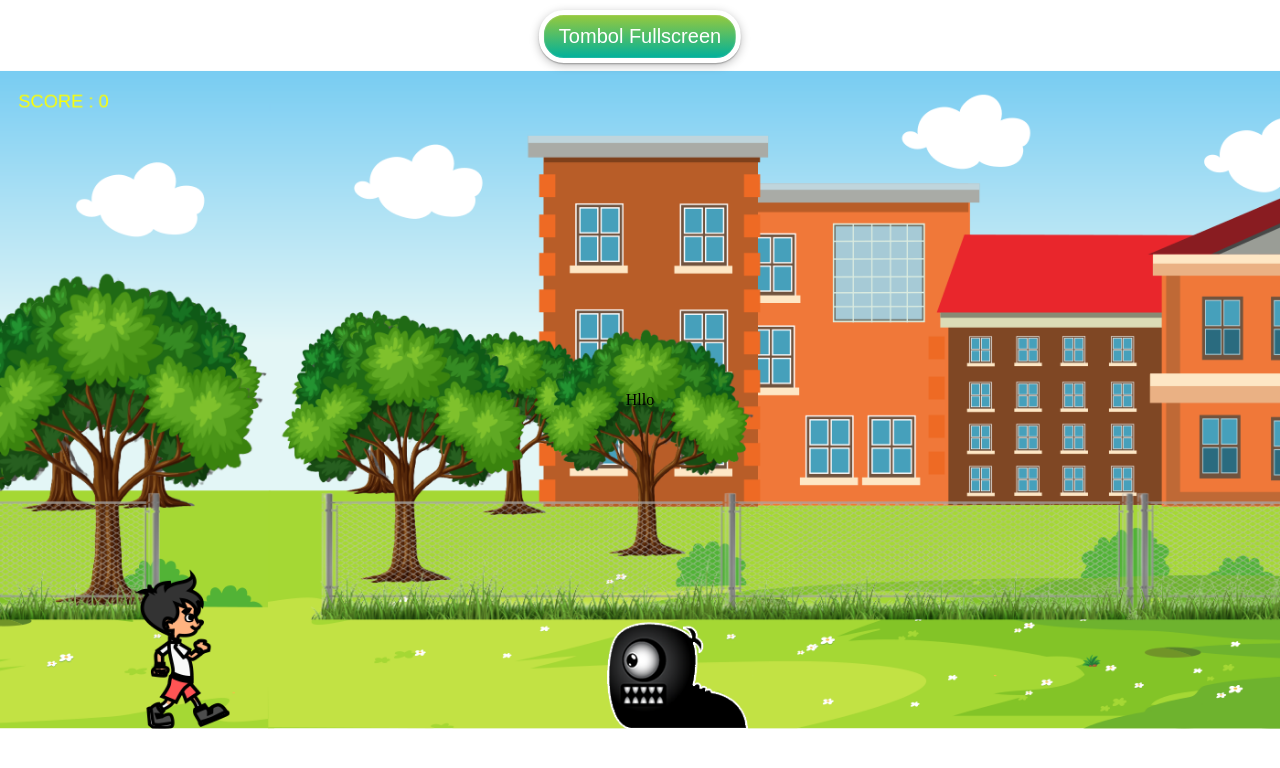
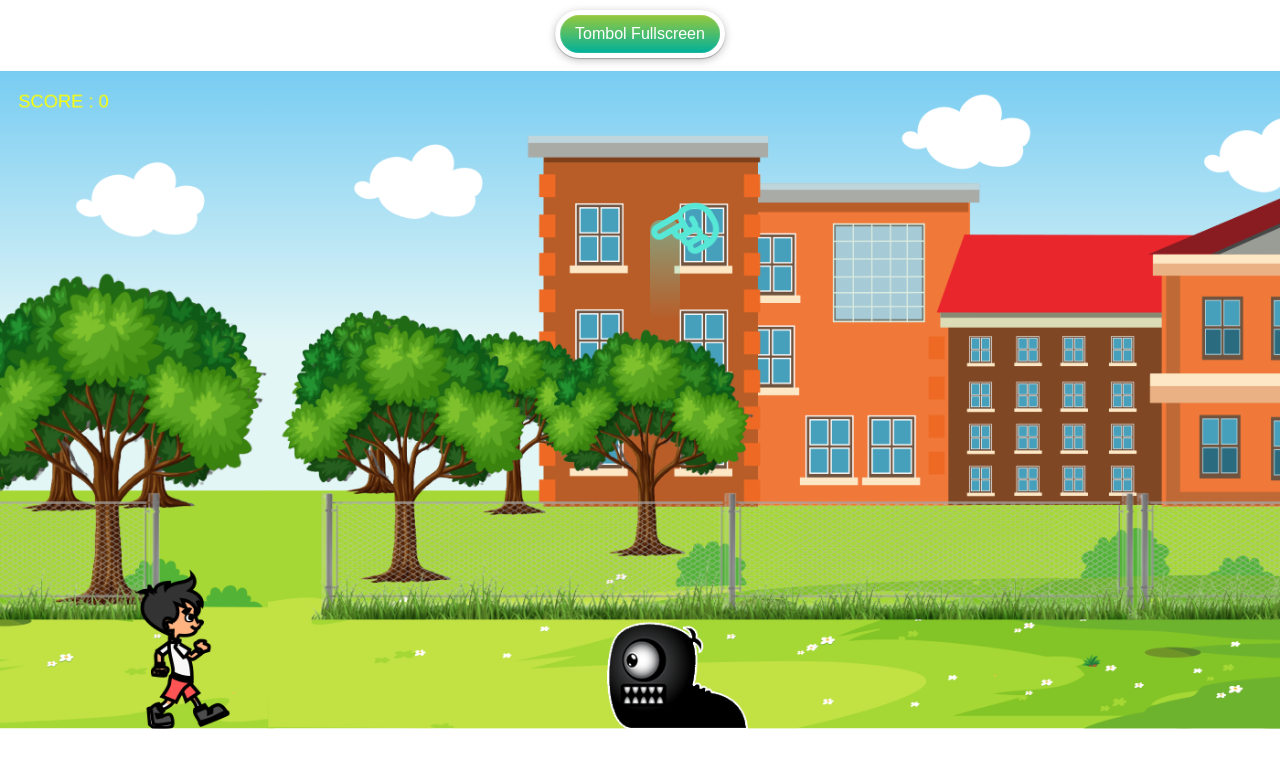
Before and after one commit to hendraadi011/game_jump, a plain HTML site: page index.html in a window 1280 px wide. Drawn offline with Linux system fonts and the light colour scheme; a web font is replaced by a local one.

Commit message:
upload game

```diff
--- a/index.html
+++ b/index.html
@@ -5,6 +5,14 @@
     <meta name="viewport" content="width=device-width, initial-scale=1.0">
     <title>Javascript 2D Game</title>
     <link rel="stylesheet" href="style.css">
+
+    <link rel="preconnect" href="https://fonts.googleapis.com">
+<link rel="preconnect" href="https://fonts.gstatic.com" crossorigin>
+<link href="https://fonts.googleapis.com/css2?family=Days+One&display=swap" rel="stylesheet">
+
+<link rel="stylesheet" href="https://cdnjs.cloudflare.com/ajax/libs/font-awesome/6.4.2/css/all.min.css">
+
+
 </head>
 <body>
     <canvas id="canvas1">
@@ -15,9 +23,17 @@
     <button id="fullScreenButton">Tombol Fullscreen</button>
 
     <h1 id="menang"></h1>
-    <div class="card">
+    <div class="tombol">
+            <div class="tow">
+                <span></span>
+                <i class="fa-regular fa-hand-point-left"></i>
+
+            </div>
+
+    </div>
+    <!-- <div class="card">
         <p>Hllo</p>
-    </div>
+    </div> -->
 
 
     <script src="script.js"></script>
--- a/script.js
+++ b/script.js
@@ -1,6 +1,7 @@
 window.addEventListener('load', function() {
     const canvas = document.getElementById('canvas1');
     const ctx = canvas.getContext('2d');
+    const tombolScroll = document.querySelector('.tombol');
 
     canvas.width = 1400;
     canvas.height = 720;
@@ -283,6 +284,11 @@ window.addEventListener('load', function() {
                 this.markedForDelation = true;
                 score++;
             }
+
+            if(score > 10 )
+            {
+                this.speed = 10;
+            }
         }
 
     }
@@ -312,9 +318,11 @@ window.addEventListener('load', function() {
         context.fillStyle = 'yellow';
         context.fillText('SCORE : ' + score, 20,40)
 
-        if(score > 5)
-        {
-            document.getElementById('menang').innerHTML = 'menang'
+        if(score < 4 ) {
+            tombolScroll.classList.add("active");
+        }
+        else{
+            tombolScroll.classList.remove("active")
         }
 
 
@@ -323,13 +331,27 @@ window.addEventListener('load', function() {
             context.fillStyle = 'white';
             context.fillText('GAME OVER', canvas.width/2, 200);
             context.fillStyle = 'black';
-            context.fillText('GAME OVER, press enter or swipe down to restrat!', canvas.width/2 ,300)
+            context.fillText('GAME OVER,swipe down to restrat!', canvas.width/2 ,250)
+            tombolScroll.classList.remove("active")
         }
 
 
 
 
     }
+
+    function toggleFullScreen() {
+        if(!document.fullscreenElement) {
+            canvas.requestFullscreen().catch(err => {
+                alert(`Error, tidak dapat mengaktifkan mode layar penuh : ${err.message}`)
+            });
+        }else{
+            document.exitFullscreen();
+        }
+    }
+    fullScreenButton.addEventListener('click', toggleFullScreen)
+    toggleFullScreen()
+
 
     function restartGame() {
         player.restart()
@@ -338,19 +360,11 @@ window.addEventListener('load', function() {
         score = 0;
         gameOver = false;
         animate(0)
+
+
     }
 
-    function toggleFullScreen() {
-        // if(!document.fullscreenElement) {
-        //     canvas.requestFullscreen().catch(err => {
-        //         alert(`Error, tidak dapat mengaktifkan mode layar penuh : ${err.message}`)
-        //     });
-        // }else{
-        //     document.exitFullscreen();
-        // }
-    }
-    fullScreenButton.addEventListener('click', toggleFullScreen)
-    toggleFullScreen()
+
 
     const input = new inputHandler();
     const player = new Player(canvas.width, canvas.height);
--- a/style.css
+++ b/style.css
@@ -1,9 +1,11 @@
-@import url('https://fonts.googleapis.com/css2?family=Days+One&display=swap');
+
+
 * {
     margin: 0;
     padding: 0;
     box-sizing: border-box;
     overflow: hidden;
+    font-family: 'Days One', sans-serif;
 }
 
 
@@ -27,7 +29,7 @@
     position: absolute;
     text-align: center;
     padding: 10px 15px;
-    font-size: 20px;
+    font-size: 16px;
     top: 10px;
     left: 50%;
     border-radius: 25px;
@@ -37,15 +39,15 @@
     background-image: linear-gradient(to top, #00b09b, #96c93d);
     color: #fff;
     box-shadow: rgba(0, 0, 0, 0.25) 0px 0.0625em 0.0625em, rgba(0, 0, 0, 0.25) 0px 0.125em 0.5em, rgba(255, 255, 255, 0.1) 0px 0px 0px 1px inset;
-    animation: reverse;
-    font-family: 'Days One', sans-serif;
+    z-index: 2000;
+
 }
 #fullScreenButton:hover {
     font-size: 22px;
     background: red;
 }
 
-.card {
+.tombol {
     position: absolute;
     width: 100%;
     height: 100vh;
@@ -53,5 +55,72 @@
     justify-content: center;
     align-items: center;
     z-index: 1000;
+    position: relative;
+    display: none;
+    left: 20rem;
+}
+.tombol.active{
+    display: block;
+     position: absolute;
+    width: 100%;
+    height: 100vh;
+    display: flex;
+    justify-content: center;
+    align-items: center;
+    z-index: 1000;
+    position: relative;
+}
+.tow {
+    height: 50%;
+    width: 50%;
+    flex-direction: column;
+    position: absolute;
+}
+.tow span {
+    position: absolute;
+    left: 10px;
+    height: 100px;
+    width: 30px;
+    animation: moveUpSpan 2s linear infinite;
+    border-radius: 10px 10px 0px 0px;
+    margin-top: 20px;
 
 }
+
+.tombol i {
+    right: -15px;
+    position: relative;
+    font-size:  4rem;
+    color: #56e7d6;
+    transform: rotate(27%);
+    rotate: -30deg;
+    animation: moveUp 2s linear infinite;
+
+
+}
+
+
+
+@keyframes moveUp {
+    0% {
+        top: 70%;
+    }
+    50% {
+        top: 0%;
+
+
+    }
+}
+@keyframes moveUpSpan {
+    0% {
+        top: 70%;
+        background-image: linear-gradient(to top, transparent, #56e7d6);
+        opacity: 0.5;
+    }
+    50% {
+        top: 0%;
+        background-image: linear-gradient(to top, transparent, #56e7d6);
+        opacity: 0.5;
+
+    }
+}
```
